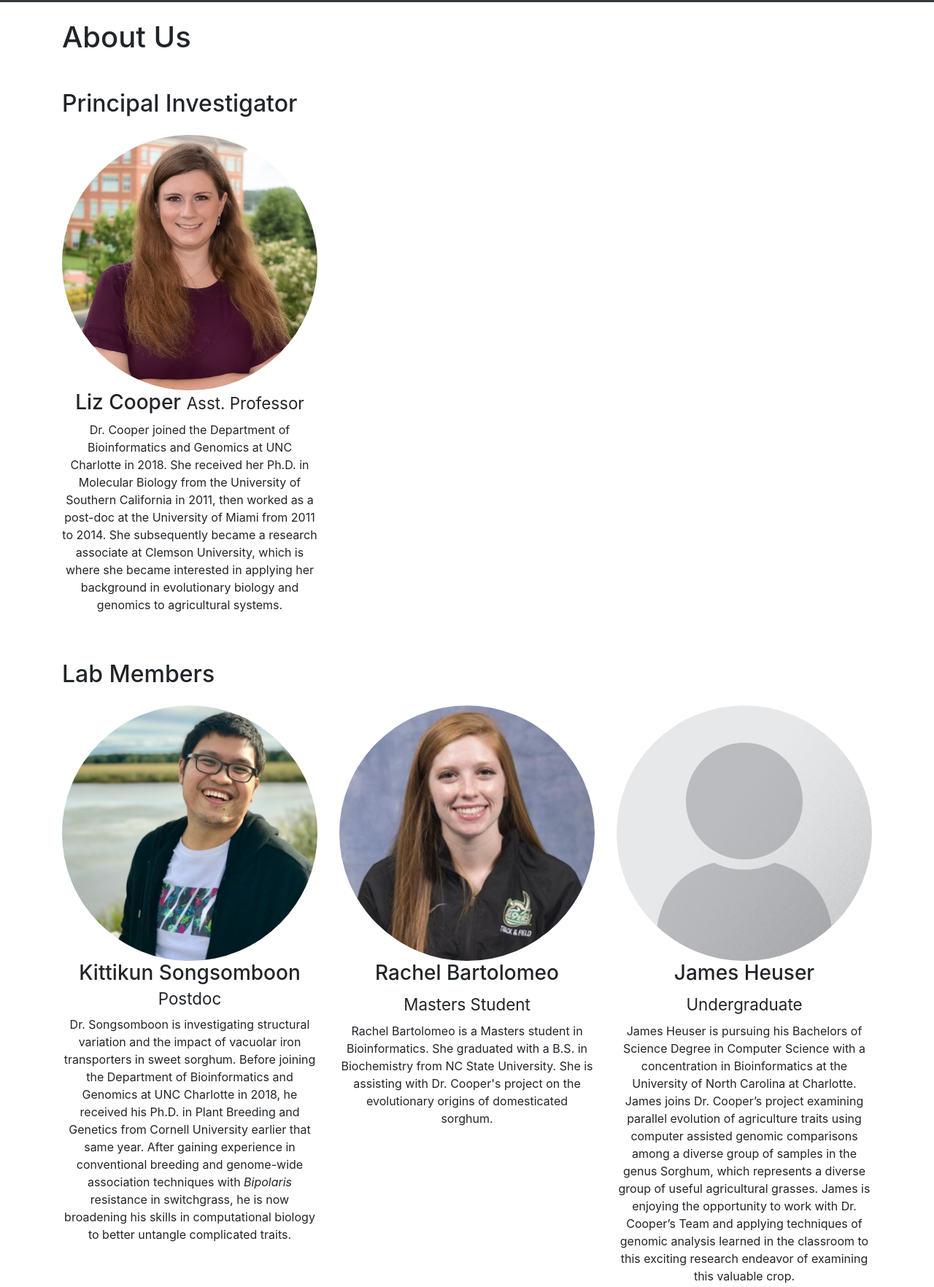
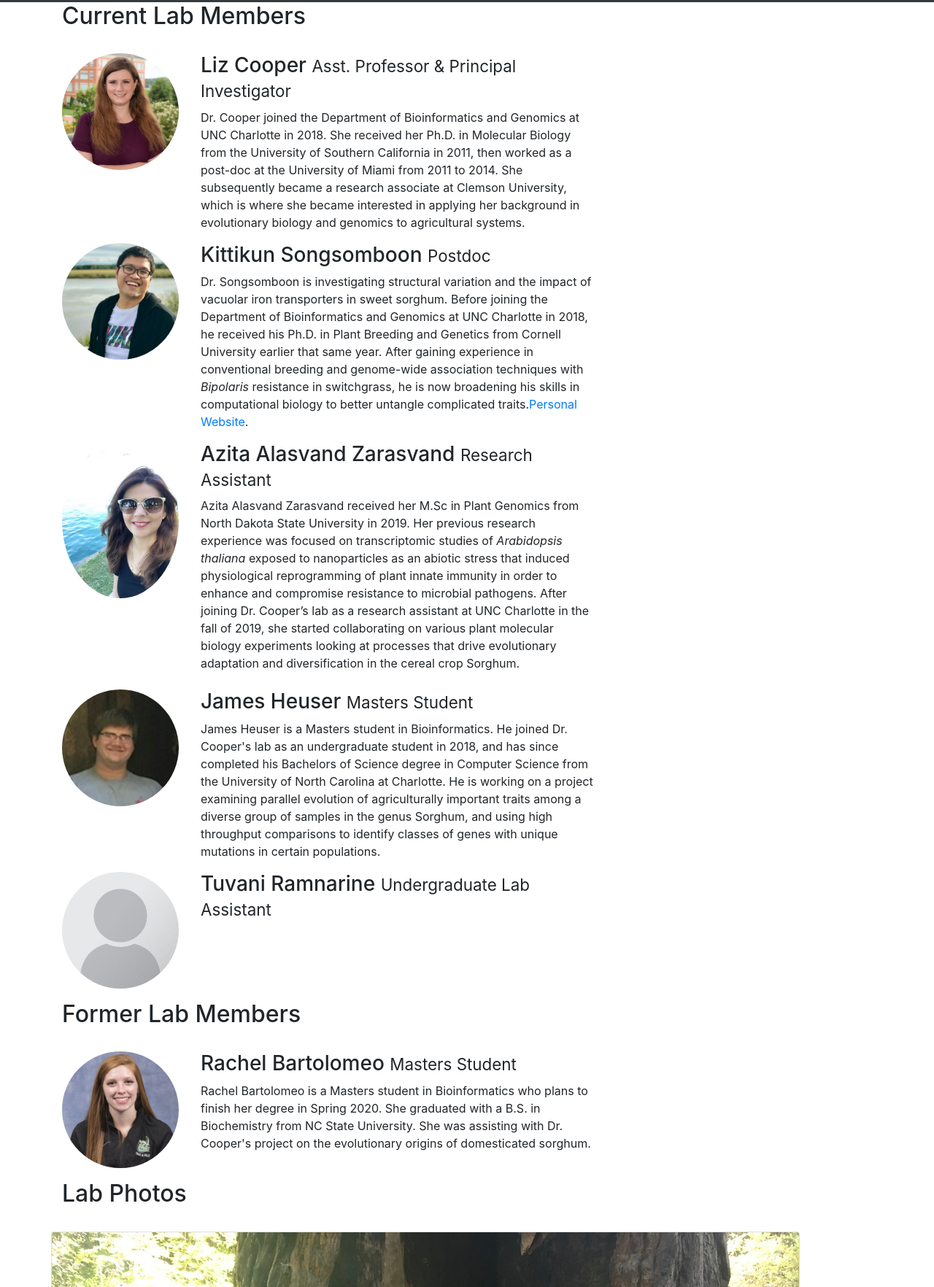
Before and after one commit to ecoope23/ecoope23.github.io, a website: page people.html in a window 1280 px wide. Shown: the part 53-1817 px from the top of the page at 73% size. Drawn offline with Linux system fonts and the light colour scheme.

Commit message:
add azita photo to people page

```diff
--- a/people.html
+++ b/people.html
@@ -33,50 +33,115 @@
     <!-- Page Content -->
     <div class="container">
 
-      <!-- Introduction Row -->
-      <h1 class="my-4">About Us
-      </h1>
+    <!-- Header Row -->
+    <div class="row mb-4">
+       <div class="col-lg-12">
+	       <h2>Current Lab Members</h2>
+       </div>
+    </div>
 
-      <!-- Team Members Row -->
+
+    <!-- Liz Row -->
       <div class="row">
-        <div class="col-lg-12">
-          <h2 class="my-4">Principal Investigator</h2>
-        </div>
-        <div class="col-lg-4 col-sm-6 text-center mb-4">
+        <div class="col-sm-2">
           <img class="rounded-circle img-fluid d-block mx-auto" src="img/12390263ea416f65a6e2d90f68222255ceb7d148.jpg" alt="">
+	</div>
+	<div class="col-sm-6">
           <h3>Liz Cooper
-            <small>Asst. Professor</small>
+            <small>Asst. Professor & Principal Investigator</small>
           </h3>
           <p>Dr. Cooper joined the Department of Bioinformatics and Genomics at UNC Charlotte in 2018. She received her Ph.D. in Molecular Biology from the University of Southern California in 2011, then worked as a post-doc at the University of Miami from 2011 to 2014. She subsequently became a research associate at Clemson University, which is where she became interested in applying her background in evolutionary biology and genomics to agricultural systems.</p>
         </div>
       </div>
 
+      <!-- Kittikun Row -->
       <div class="row">
-	    <div class="col-lg-12">
-		    <h2 class="my-4">Lab Members</h2>
-	    </div>
-	    <div class="col-lg-4 col-sm-6 text-center mb-4">
-          <img class="rounded-circle img-fluid d-block mx-auto" src="img/ksongsomboon.jpg" alt="">
-          <h3>Kittikun Songsomboon
-            <small>Postdoc</small>
+	    <div class="col-sm-2">
+              <img class="rounded-circle img-fluid d-block mx-auto" src="img/ksongsomboon.jpg" alt="">
+            </div>
+	    <div class="col-sm-6">
+	      <h3>Kittikun Songsomboon
+                <small>Postdoc</small>
           </h3>
-	  <p>Dr. Songsomboon is investigating structural variation and the impact of vacuolar iron transporters in sweet sorghum. Before joining the Department of Bioinformatics and Genomics at UNC Charlotte in 2018, he received his Ph.D. in Plant Breeding and Genetics from Cornell University earlier that same year. After gaining experience in conventional breeding and genome-wide association techniques with <i>Bipolaris</i> resistance in switchgrass, he is now broadening his skills in computational biology to better untangle complicated traits.</p>
-        </div>
-        <div class="col-lg-4 col-sm-6 text-center mb-4">
-          <img class="rounded-circle img-fluid d-block mx-auto" src="img/rachel.jpg" alt="">
-	  <h3>Rachel Bartolomeo</h3>
-	  <h3><small>Masters Student</small>
-          </h3>
-          <p>Rachel Bartolomeo is a Masters student in Bioinformatics.  She graduated with a B.S. in Biochemistry from NC State University.  She is assisting with Dr. Cooper's project on the evolutionary origins of domesticated sorghum.</p>
-        </div>
-        <div class="col-lg-4 col-sm-6 text-center mb-4">
-          <img class="rounded-circle img-fluid d-block mx-auto" src="img/Portrait_Placeholder.png" alt="">
-	  <h3>James Heuser</h3>
-	  <h3><small>Undergraduate</small>
-          </h3>
-          <p>James Heuser is pursuing his Bachelors of Science Degree in Computer Science with a concentration in Bioinformatics at the University of North Carolina at Charlotte.  James joins Dr. Cooper’s project examining parallel evolution of agriculture traits using computer assisted genomic comparisons among a diverse group of samples in the genus Sorghum, which represents a diverse group of useful agricultural grasses.  James is enjoying the opportunity to work with Dr. Cooper’s Team and applying techniques of genomic analysis learned in the classroom to this exciting research endeavor of examining this valuable crop.</p>
+	  <p>Dr. Songsomboon is investigating structural variation and the impact of vacuolar iron transporters in sweet sorghum. Before joining the Department of Bioinformatics and Genomics at UNC Charlotte in 2018, he received his Ph.D. in Plant Breeding and Genetics from Cornell University earlier that same year. After gaining experience in conventional breeding and genome-wide association techniques with <i>Bipolaris</i> resistance in switchgrass, he is now broadening his skills in computational biology to better untangle complicated traits.<a href='obio.info'>Personal Website</a>.</p>
+          </div>
 	</div>
-      </div>
+
+	<!-- Azita Row -->
+	<div class="row mb-2">
+		<div class="col-sm-2">
+			<img class="rounded-circle img-fluid d-block mx-auto" src="img/azita_photo.jpeg" alt="">
+		</div>
+		<div class="col-sm-6">
+			<h3>Azita Alasvand Zarasvand
+				<small>Research Assistant</small>
+			</h3>
+			<p>Azita Alasvand Zarasvand received her M.Sc in Plant Genomics from North Dakota State University in 2019. Her previous research experience was focused on transcriptomic studies of <i>Arabidopsis thaliana</i> exposed to nanoparticles as an abiotic stress that induced physiological reprogramming of plant innate immunity in order to enhance and compromise resistance to microbial pathogens. After joining Dr. Cooper’s lab as a research assistant at UNC Charlotte in the fall of 2019, she started collaborating on various plant molecular biology experiments looking at processes that drive evolutionary adaptation and diversification in the cereal crop Sorghum.</p>
+		</div>
+	</div>
+
+	<!-- James Row -->
+	<div class="row">
+		<div class="col-sm-2">
+			<img class="rounded-circle img-fluid d-block mx-auto" src="img/james.jpg" alt="">
+		</div>
+		<div class="col-sm-6">
+			<h3>James Heuser
+				<small>Masters Student</small>
+			</h3>
+			<p>James Heuser is a Masters student in Bioinformatics.  He joined Dr. Cooper's lab as an undergraduate student in 2018, and has since completed his Bachelors of Science degree in Computer Science from the University of North Carolina at Charlotte.  He is working on a project examining parallel evolution of agriculturally important traits among a diverse group of samples in the genus Sorghum, and using high throughput comparisons to identify classes of genes with unique mutations in certain populations.</p>
+		</div>
+	</div>
+
+	<!-- Tuvani Row -->
+	<div class="row mb-3">
+		<div class="col-sm-2">
+			<img class="rounded-circle img-fluid d-block mx-auto" src="img/Portrait_Placeholder.png" alt="">
+		</div>
+		<div class="col-sm-6">
+			<h3>Tuvani Ramnarine
+				<small>Undergraduate Lab Assistant</small>
+			</h3>
+		</div>
+	</div>
+
+	<!-- Spacer Row -->
+	<div class="row mb-4">
+		<div class="col-lg-12">
+			<h2>Former Lab Members</h2>
+		</div>
+	</div>
+
+
+	<!-- Rachel Row -->
+	<div class="row mb-3">
+		<div class="col-sm-2">
+          		<img class="rounded-circle img-fluid d-block mx-auto" src="img/rachel.jpg" alt="">
+		</div>
+		<div class="col-sm-6">
+	  		<h3>Rachel Bartolomeo
+	  			<small>Masters Student</small>
+          		</h3>
+          		<p>Rachel Bartolomeo is a Masters student in Bioinformatics who plans to finish her degree in Spring 2020.  She graduated with a B.S. in Biochemistry from NC State University.  She was assisting with Dr. Cooper's project on the evolutionary origins of domesticated sorghum.</p>
+        	</div>
+	</div>
+
+	<!-- Group Photo -->
+	<div class="row mb-4">
+		<div class="col-lg-12">
+			<h2>Lab Photos</h2>
+		</div>
+	</div>
+
+	<div class="row mb-3">
+		<div class="card">
+			<img class="card-img-top" src="img/ASPB-2019-groupPhoto.jpeg" alt="">
+			<div class="card-body">
+				<p class="card-text">Cooper Lab in Big Basin Redwoods State Park, during the 2019 ASPB meeting in San Jose, CA</p>
+			</div>
+		</div>
+	</div>
+
 
     </div>
     <!-- /.container -->
```
Also changed, not shown: index.html (+1 -1 lines), people2.html (deleted, +0 -163 lines), img/azita_photo.jpeg (added), 1 other file.
